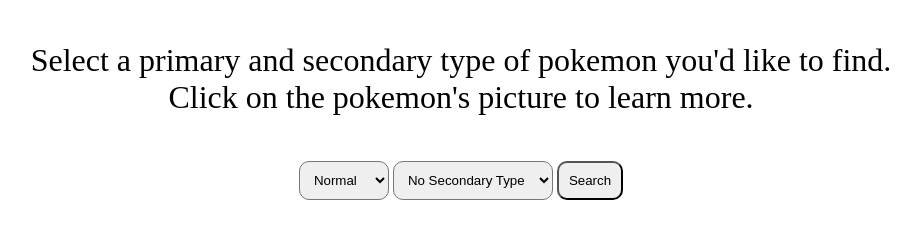
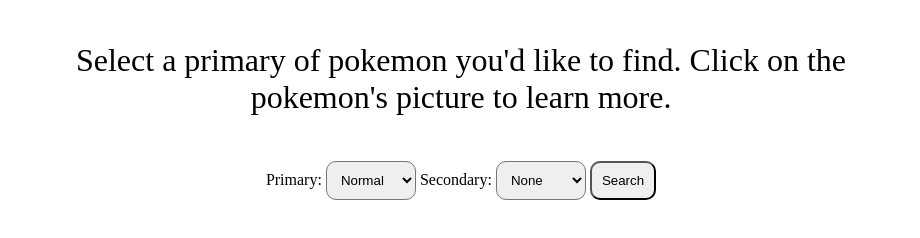
Before and after one commit to IMLaing/pokeLogoSearch, a website: page index.html in a window 1280 px wide. Shown: the part 122-360 px from the top of the page, without its empty margins (179-1099 px from the left). Drawn offline with nearby package versions, Linux system fonts and the light colour scheme.

Commit message:
updated labels

```diff
--- a/index.html
+++ b/index.html
@@ -13,8 +13,9 @@
 <body>
 	<section>
 	 	<h1> Pokemon Type Finder </h1>
-	 	<p> Select a primary and secondary type of pokemon you'd like to find. Click on the pokemon's picture to learn more. </p>
+	 	<p> Select a primary  of pokemon you'd like to find. Click on the pokemon's picture to learn more. </p>
 	 	<form action="">
+	 	Primary:
 			<select name="pokemonTypeList" id="pokeType">
 		        <option value="normal">Normal</option>
 		        <option value="fire">Fire</option>
@@ -31,8 +32,9 @@
 		        <option value="ghost">Ghost</option>
 		        <option value="dragon">Dragon</option>
 		    </select>
+		    Secondary:
 		    <select name="pokemonTypeListSecondary" id="pokeTypeSecondary">
-				<option value="noSecond">No Secondary Type</option>
+				<option value="noSecond">None</option>
 		        <option value="normal">Normal</option>
 		        <option value="fire">Fire</option>
 		        <option value="water">Water</option>
```
